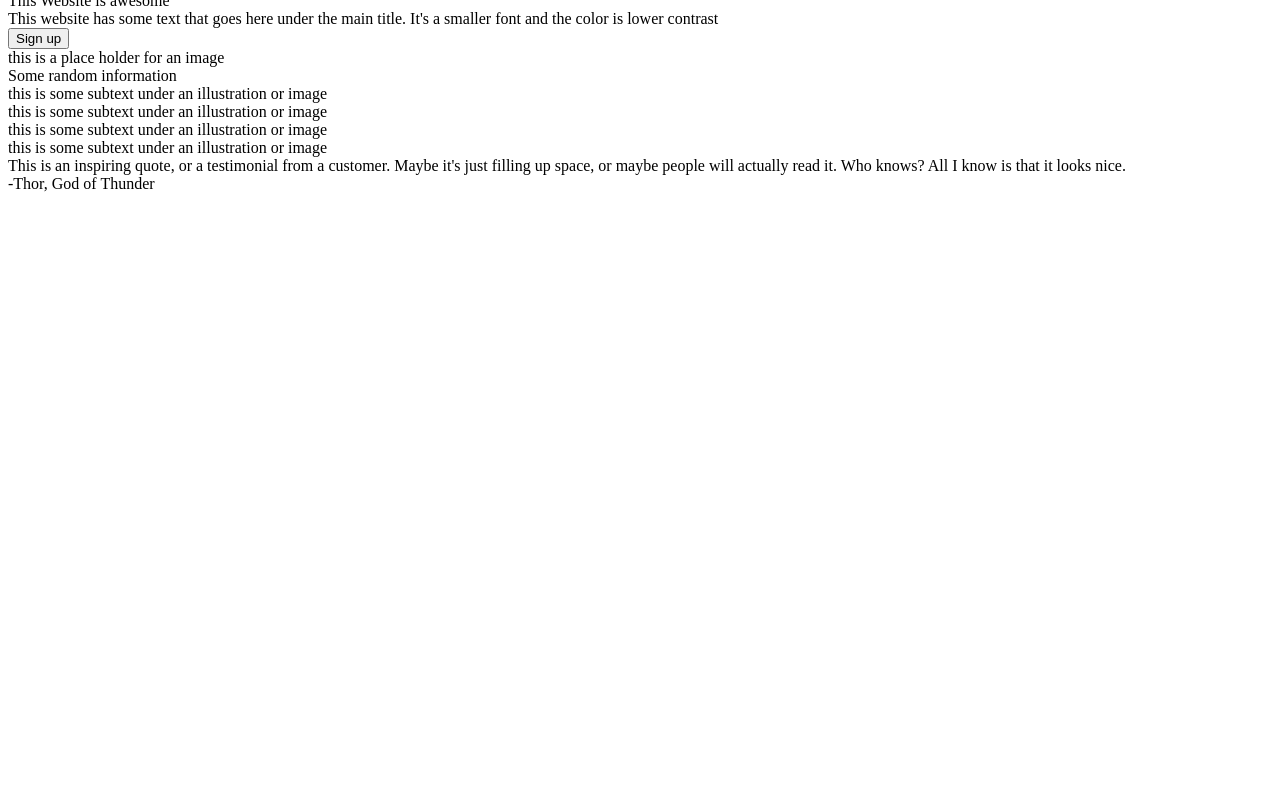
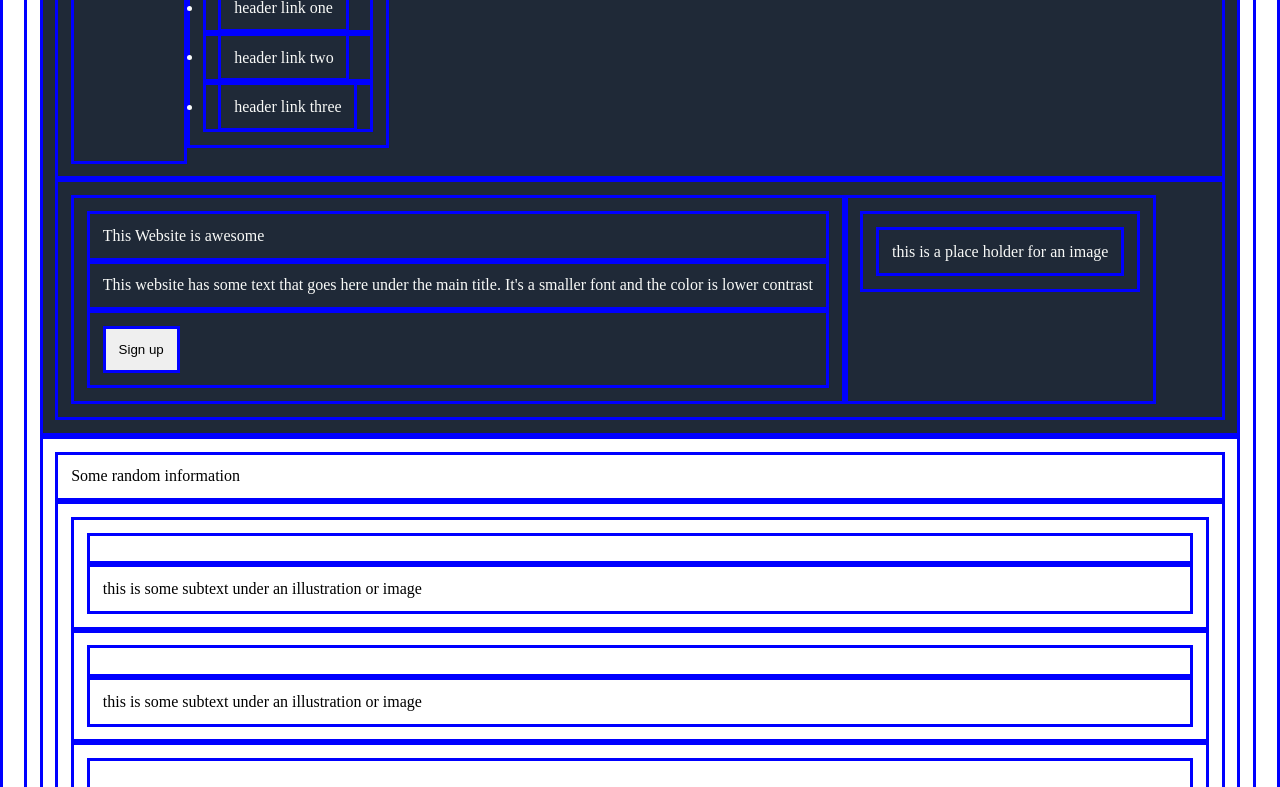
Before and after one commit to Melogale13/odin-landingpage, a plain HTML site: page index.html in a window 1280 px wide. Shown: the part 120-907 px from the top of the page. Before the commit the page ends 800 px from the top, so only its background shows below. Drawn offline with Linux system fonts and the light colour scheme.

Commit message:
finished html base and started styling

```diff
--- a/index.html
+++ b/index.html
@@ -9,12 +9,16 @@
 </head>
 <body>
     <div class="hero">
+        <div class="hero-top">
             <div class="hero-logo">Header Logo</div>
             <ul class="hero-links">
-            <li>header link one</li>
-            <li>header link two</li>
-            <li>header link three</li>
+                <li><a href="index.html">header link one</a></li>
+                <li><a href="index.html">header link two</a></li>
+                <li><a href="index.html">header link three</a></li>
+
             </ul>
+        </div>
+        <div class="hero-bot">
             <div class="hero-main-left">
                 <div class="hero-main-txt">This Website is awesome</div>
                 <div class="hero-scnd-txt">This website has some text that goes here under the main title. It's a smaller font and the color is lower contrast</div>
@@ -26,6 +30,8 @@
                 <div class="placeholder">
                     <div class="placeholder-txt">this is a place holder for an image</div>
                 </div>
+        </div>
+
         </div>
     </div>
     <div class="section1">
@@ -56,7 +62,19 @@
             is that it looks nice.</div>
         <div class="quote-author">-Thor, God of Thunder</div>
     </div>
-    <div class="section3"></div>
-    <div class="footer"></div>
+    <div class="section3">
+        <div class="sct3-blue-box">
+            <div class="blue-box-right">
+                <div class="blue-box-title">Call to action! It's time!</div>
+                <div class="blue-box-subtext">Sign up for our products by clicking that button right over there!</div>
+            </div>
+            <div class="blue-box-button">
+                <button>Sign Up</button>
+            </div>
+        </div>
+    </div>
+    <div class="footer">
+        <div class="footer-txt">Copyright © The Odin Project 2022</div>
+    </div>
 </body>
 </html>
--- a/style.css
+++ b/style.css
@@ -1,6 +1,20 @@
-/*.header{
+* {
+    border: solid 3px blue;
+    padding: 1vw;
+}
+
+.hero, .footer{
     background-color: #1F2937;
     color: #F9FAF8;
     display: flex;
-    justify-content: space-between;
+    flex-direction: column;
 }
+
+.hero-top, .hero-bot{
+    display: flex;
+}
+
+a{
+    text-decoration: none;
+    color: #F9FAF8;
+}
```
Lines whose indentation alone changed are shown as unchanged.
